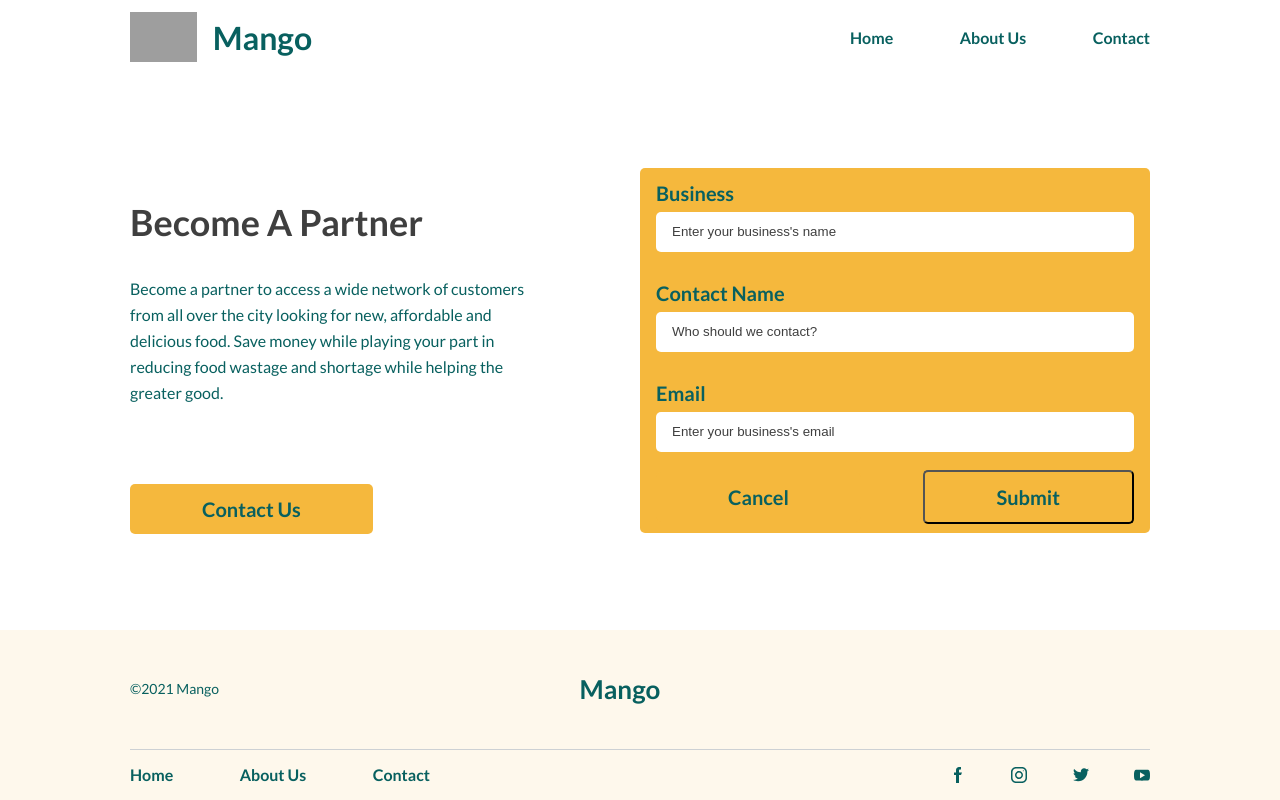
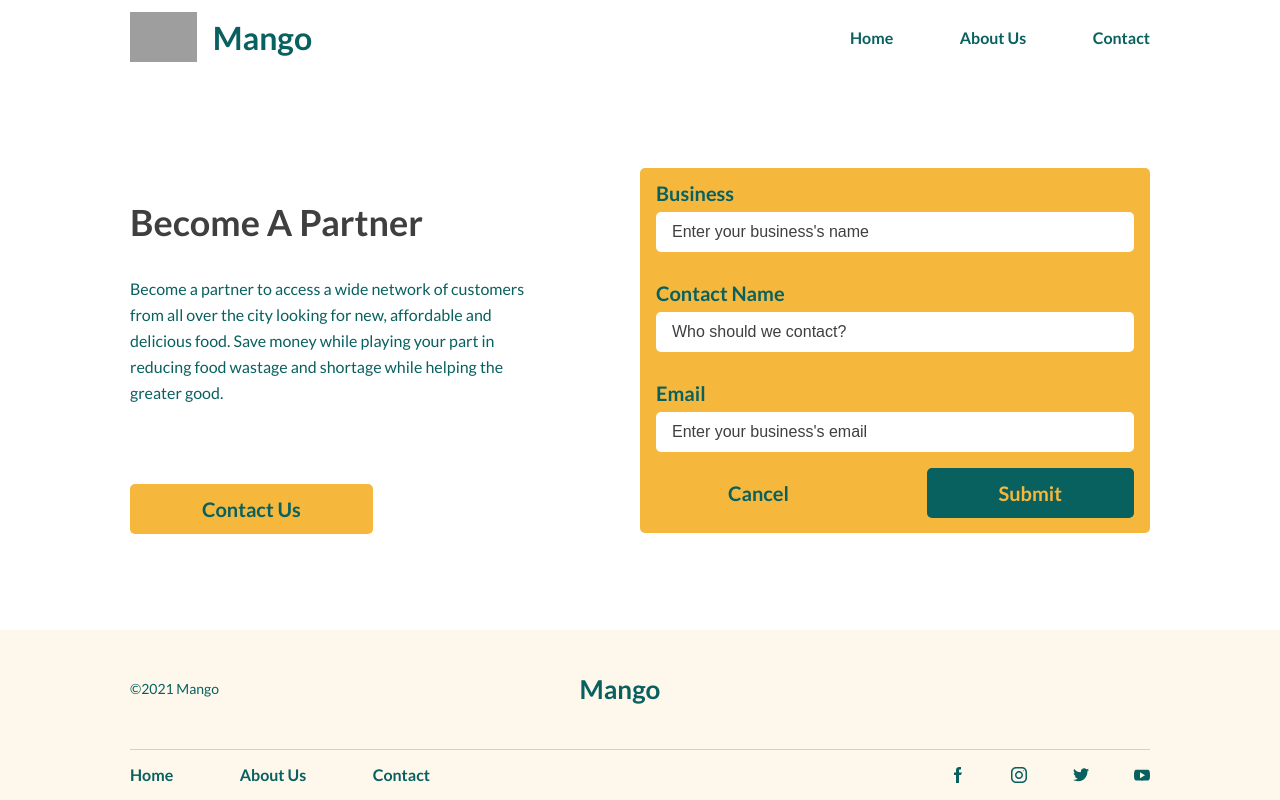
Before and after one commit to Atom-v-d-M/EY-Industry-Hackathon, a React (Create React App) app in the folder client/: page / in a window 1280 px wide. Both pictures are taken after a click on the link "Contact Us". Shown: the part 2068-2868 px from the top of the page. Built offline with nearby package versions, Linux system fonts and the light colour scheme; grey boxes are pictures that could not be loaded; the HTML template or start-up script is replaced by a standard one.

Commit message:
Add button styles to form

```diff
--- a/client/src/components/ContactForm/ContactForm.js
+++ b/client/src/components/ContactForm/ContactForm.js
@@ -14,6 +14,20 @@ class ContactForm extends Component {
         })
     }
 
+    handleFormCancel = (e) => {
+        e.preventDefault();
+        this.setState({
+            pageLayout: "default"
+        })
+    }
+
+    handleFormSubmit = (e) => {
+        e.preventDefault();
+        this.setState({
+            pageLayout: "default"
+        })
+    }
+
     render () {
         let form = () => {
             return (
@@ -26,7 +40,7 @@ class ContactForm extends Component {
                                 <a href="#" className="primary-body-section__button">Contact Us</a>
                             </div>
                         </div>
-                        <form className="primary-body-section__form">
+                        <form onSubmit={this.handleFormSubmit} className="primary-body-section__form">
                             <label className="primary-body-section__label">
                                 Business
                                 <input type="text" className="primary-body-section__input" placeholder="Enter your business's name"/>
@@ -40,8 +54,8 @@ class ContactForm extends Component {
                                 <input type="email" className="primary-body-section__input" placeholder="Enter your business's email"/>
                             </label>
                             <div className="primary-body-section__form-button-container">
-                                <p className="primary-body-section__button primary-body-section--form-cancel">Cancel</p>
-                                <button className="primary-body-section__button primary-body-section--form-submit">Submit</button>
+                                <p onClick={(e) => this.handleFormCancel(e)} className="primary-body-section__button primary-body-section__button--form-cancel">Cancel</p>
+                                <button className="primary-body-section__button primary-body-section__button--form-submit">Submit</button>
                             </div>
                         </form>
                     </div>
--- a/client/src/components/SiteBody/SiteBody.scss
+++ b/client/src/components/SiteBody/SiteBody.scss
@@ -114,10 +114,16 @@
         }
 
         &--form-submit {
+            margin: 0;
+            margin-top: 1rem;
+            color: $secondary-color5;
             border: none;
+            background-color: $secondary-color1;
         }
 
         &--form-cancel {
+            margin: 0;
+            margin-top: 1rem;
             border: none;
         }
     }
@@ -159,6 +165,9 @@
         border-radius: 5px;
         border: none;
         color: $primary-color1;
+        font-weight: 400;
+        font-size: 16px;
+        line-height: 26px;
 
         &::placeholder {
             color: $primary-color1;
```
